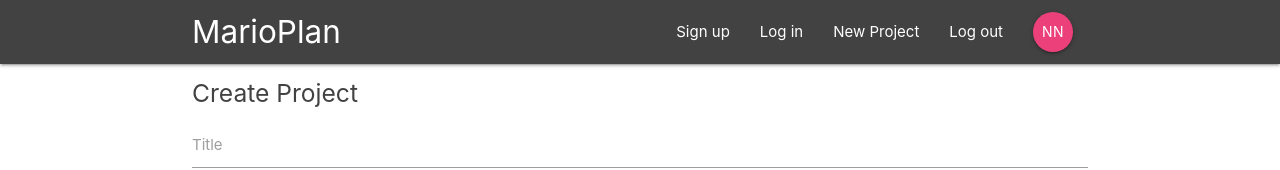
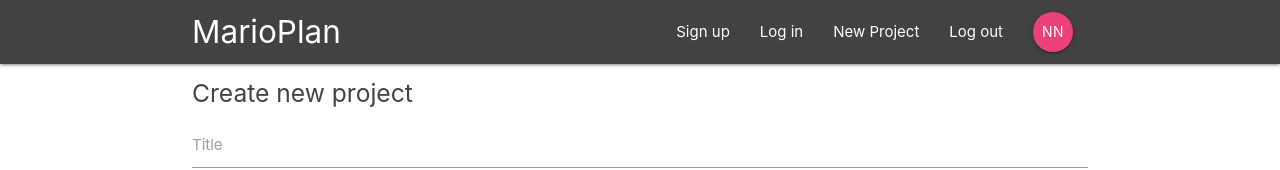
Before and after one commit to SBolsec/React-Redux-Firebase, a React (Create React App) app in the folder marioplan/: page /create in a window 1280 px wide. Shown: the top 170 px of the page. Built offline with nearby package versions, Linux system fonts and the light colour scheme.

Commit message:
changed title of form

```diff
--- a/marioplan/src/components/project/CreateProject.js
+++ b/marioplan/src/components/project/CreateProject.js
@@ -21,7 +21,7 @@ class CreateProject extends Component {
         return (
             <div className="container">
                 <form className="white" onSubmit={this.handleSubmit}>
-                    <h5 className="grey-text text-darken-3">Create Project</h5>
+                    <h5 className="grey-text text-darken-3">Create new project</h5>
                     <div className="input-field">
                         <label htmlFor="title">Title</label>
                         <input type="text" id="title" required onChange={this.handleChange} />
```
